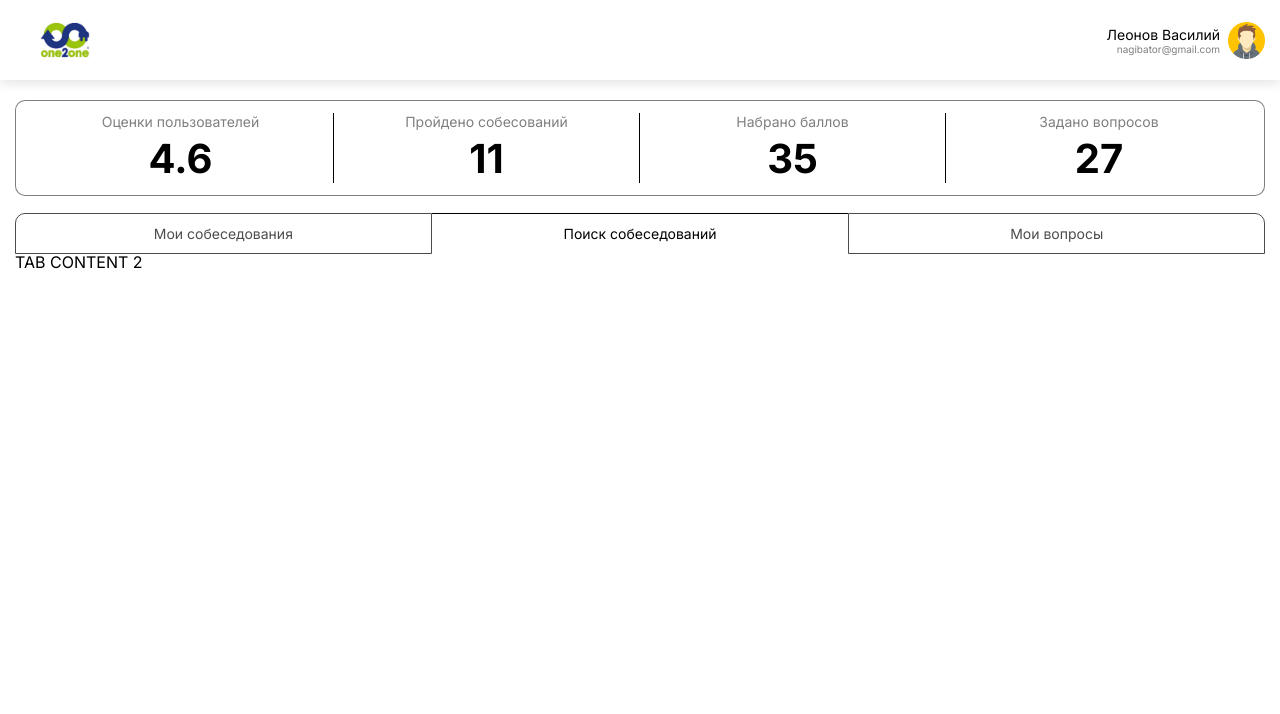
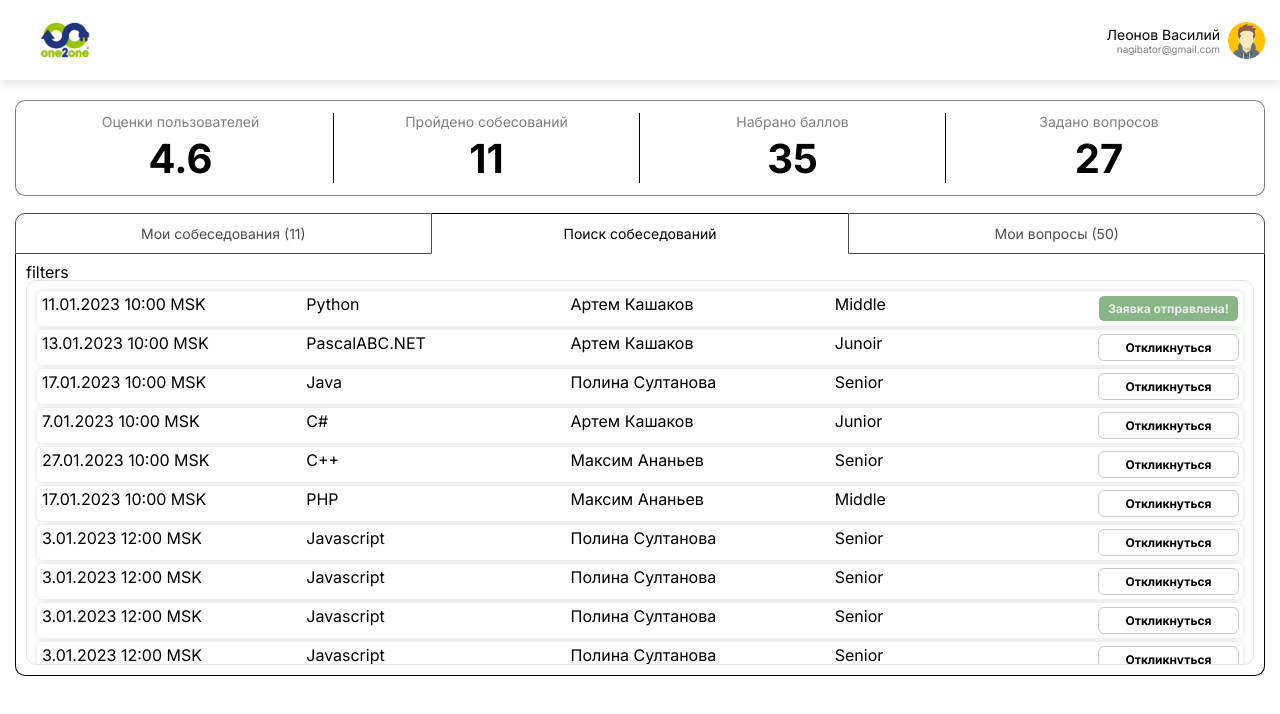
Before and after one commit to NikolayMurashkin/one-to-one_next, a Next.js app: page /interview in a window 1280 px wide. Both pictures are taken after a click on the element "Поиск собеседований". Shown: the top 714 px of the page. Built offline with nearby package versions, Linux system fonts and the light colour scheme.

Commit message:
added find inteviews list

```diff
--- a/components/interview/InterviewTabs.module.scss
+++ b/components/interview/InterviewTabs.module.scss
@@ -1,3 +1,39 @@
 .interviewTabs {
 	padding: 0 15px;
+
+	.tab {
+		border: 1px solid var(--black);
+		border-top: none;
+		border-bottom-left-radius: 10px 10px;
+		border-bottom-right-radius: 10px 10px;
+		padding: 10px;
+	}
+
+	.content {
+		border: 1px solid rgba(0, 0, 0, 0.1);
+		border-radius: 10px;
+		padding: 10px 10px 10px 10px;
+		max-height: 385px;
+		overflow-y: auto;
+		&::-webkit-scrollbar {
+			width: 28px;
+			height: 0;
+		}
+		&::-webkit-scrollbar-thumb {
+			height: 1em;
+			border: 10px solid rgba(0, 0, 0, 0);
+			background-clip: padding-box;
+			-webkit-border-radius: 15px;
+			background-color: rgba(0, 0, 0, 0.1);
+			-webkit-box-shadow: inset 0 0 0 1px rgba(0, 0, 0, 0.025);
+		}
+		&::-webkit-scrollbar-button {
+			width: 0;
+			height: 0;
+			display: none;
+		}
+		&::-webkit-scrollbar-corner {
+			background-color: transparent;
+		}
+	}
 }
--- a/components/interview/InterviewTabs.tsx
+++ b/components/interview/InterviewTabs.tsx
@@ -3,12 +3,13 @@ import { useState } from 'react';
 import styles from './InterviewTabs.module.scss';
 import { Tabs } from './../ui/tabs/Tabs';
 import { TTab } from '../ui/tabs/Tabs.props';
+import { TabContent } from './TabContent';
 
 export const InterviewTabs = () => {
 	const tabs: TTab[] = [
-		{ id: '1', label: 'Мои собеседования' },
+		{ id: '1', label: 'Мои собеседования (11)' },
 		{ id: '2', label: 'Поиск собеседований' },
-		{ id: '3', label: 'Мои вопросы' },
+		{ id: '3', label: 'Мои вопросы (50)' },
 	];
 
 	const [selectedTabId, setSelectedTabId] = useState(tabs[0].id);
@@ -24,10 +25,13 @@ export const InterviewTabs = () => {
 				selectedId={selectedTabId}
 				tabs={tabs}
 			/>
-			<div className={styles.content}>
-				{selectedTabId === tabs[0].id && <div>TAB CONTENT 1</div>}
-				{selectedTabId === tabs[1].id && <div>TAB CONTENT 2</div>}
-				{selectedTabId === tabs[2].id && <div>TAB CONTENT 3</div>}
+			<div className={styles.tab}>
+				<div>filters</div>
+				<div className={styles.content}>
+					{selectedTabId === tabs[0].id && <div>TAB CONTENT 1</div>}
+					{selectedTabId === tabs[1].id && <TabContent />}
+					{selectedTabId === tabs[2].id && <div>TAB CONTENT 3</div>}
+				</div>
 			</div>
 		</section>
 	);
--- a/components/interview/TabContent.module.scss
+++ b/components/interview/TabContent.module.scss
@@ -0,0 +1,5 @@
+.list {
+	display: flex;
+	flex-direction: column;
+	row-gap: 4px;
+}
--- a/components/interview/TabContent.tsx
+++ b/components/interview/TabContent.tsx
@@ -2,12 +2,110 @@ import styles from './TabContent.module.scss';
 import { TabItem } from './TabItem';
 
 export const TabContent = () => {
-	return<section>
-		<div>filters</div>
-		<ul className={styles.list}>
-			<li className={styles.item}>
-				<TabItem  />
-			</li>
-		</ul>
-	</section>
-}
+	return (
+		<section>
+			<ul className={styles.list}>
+				<li className={styles.item}>
+					<TabItem
+						buttonText='Заявка отправлена!'
+						color='secondary'
+						stack='Python'
+						date='11.01.2023 10:00 MSK'
+						name='Артем Кашаков'
+						grade='Middle'
+					/>
+				</li>
+				<li className={styles.item}>
+					<TabItem
+						buttonText='Откликнуться'
+						color='ghost'
+						stack='PascalABC.NET'
+						date='13.01.2023 10:00 MSK'
+						name='Артем Кашаков'
+						grade='Junoir'
+					/>
+				</li>
+				<li className={styles.item}>
+					<TabItem
+						buttonText='Откликнуться'
+						color='ghost'
+						stack='Java'
+						date='17.01.2023 10:00 MSK'
+						name='Полина Султанова'
+						grade='Senior'
+					/>
+				</li>
+				<li className={styles.item}>
+					<TabItem
+						buttonText='Откликнуться'
+						color='ghost'
+						stack='C#'
+						date='7.01.2023 10:00 MSK'
+						name='Артем Кашаков'
+						grade='Junior'
+					/>
+				</li>
+				<li className={styles.item}>
+					<TabItem
+						buttonText='Откликнуться'
+						color='ghost'
+						stack='C++'
+						date='27.01.2023 10:00 MSK'
+						name='Максим Ананьев'
+						grade='Senior'
+					/>
+				</li>
+				<li className={styles.item}>
+					<TabItem
+						buttonText='Откликнуться'
+						color='ghost'
+						stack='PHP'
+						date='17.01.2023 10:00 MSK'
+						name='Максим Ананьев'
+						grade='Middle'
+					/>
+				</li>
+				<li className={styles.item}>
+					<TabItem
+						buttonText='Откликнуться'
+						color='ghost'
+						stack='Javascript'
+						date='3.01.2023 12:00 MSK'
+						name='Полина Султанова'
+						grade='Senior'
+					/>
+				</li>
+				<li className={styles.item}>
+					<TabItem
+						buttonText='Откликнуться'
+						color='ghost'
+						stack='Javascript'
+						date='3.01.2023 12:00 MSK'
+						name='Полина Султанова'
+						grade='Senior'
+					/>
+				</li>
+				<li className={styles.item}>
+					<TabItem
+						buttonText='Откликнуться'
+						color='ghost'
+						stack='Javascript'
+						date='3.01.2023 12:00 MSK'
+						name='Полина Султанова'
+						grade='Senior'
+					/>
+				</li>
+				<li className={styles.item}>
+					<TabItem
+						buttonText='Откликнуться'
+						color='ghost'
+						stack='Javascript'
+						date='3.01.2023 12:00 MSK'
+						name='Полина Султанова'
+						grade='Senior'
+					/>
+				</li>
+			</ul>
+		</section>
+	);
+};
--- a/components/interview/TabItem.module.scss
+++ b/components/interview/TabItem.module.scss
@@ -1,3 +1,13 @@
 .tabItem {
 	display: flex;
+	background: var(--white);
+	box-shadow: 0px 0px 5px rgba(0, 0, 0, 0.15);
+	border-radius: 5px;
+	justify-content: space-between;
+	align-items: flex-start;
+	padding: 5px;
+
+	.text {
+		flex: 1 1 20%;
+	}
 }
--- a/components/interview/TabItem.props.ts
+++ b/components/interview/TabItem.props.ts
@@ -1,4 +1,8 @@
 export type TTabItemProps = {
 	buttonText: string;
 	color: 'primary' | 'secondary' | 'ghost';
+	stack: string;
+	name: string;
+	date: string;
+	grade: string;
 };
--- a/components/interview/TabItem.tsx
+++ b/components/interview/TabItem.tsx
@@ -2,13 +2,20 @@ import styles from './TabItem.module.scss';
 import Button from './../ui/button/Button';
 import { TTabItemProps } from './TabItem.props';
 
-export const TabItem: React.FC<TTabItemProps> = ({ buttonText, color }) => {
+export const TabItem: React.FC<TTabItemProps> = ({
+	buttonText,
+	color,
+	stack,
+	name,
+	date,
+	grade,
+}) => {
 	return (
-		<section className={styles.tabitem}>
-			<span className={styles.text}>11.01.2023 10:00 MSK</span>
-			<span className={styles.text}>PascalABC.NET</span>
-			<span className={styles.text}>Артем Кашаков</span>
-			<span className={styles.text}>Middle</span>
+		<section className={styles.tabItem}>
+			<span className={styles.text}>{date}</span>
+			<span className={styles.text}>{stack}</span>
+			<span className={styles.text}>{name}</span>
+			<span className={styles.text}>{grade}</span>
 			<Button color={color} text={buttonText} />
 		</section>
 	);
--- a/components/ui/button/Button.module.scss
+++ b/components/ui/button/Button.module.scss
@@ -6,11 +6,26 @@
 	font-size: 14px;
 	line-height: 17px;
 	border-radius: 5px;
+	font-family: inherit;
 }
 
 .primary {
 	background: var(--red);
 }
 .secondary {
-	background: #a9a6a6;
+	background: var(--green);
+	font-size: 12px;
+	line-height: 15px;
+	color: rgba(255, 255, 255, 0.8);
+	padding: 5px;
+	width: 139px;
 }
+.ghost {
+	background: var(--white);
+	font-size: 12px;
+	line-height: 15px;
+	color: var(--black);
+	outline: 1px solid rgba(0, 0, 0, 0.2);
+	padding: 5px;
+	width: 139px;
+}
--- a/components/ui/button/Button.tsx
+++ b/components/ui/button/Button.tsx
@@ -1,20 +1,20 @@
+import classNames from 'classnames';
+
 import styles from './Button.module.scss';
 import { TButtonProps } from './Button.props';
 
 const Button: React.FC<TButtonProps> = ({ text, color }) => {
-	if (color === 'primary') {
-		return (
-			<button className={`${styles.button} ${styles.primary}`}>
-				{text}
-			</button>
-		);
-	} else {
-		return (
-			<button className={`${styles.button} ${styles.secondary}`}>
-				{text}
-			</button>
-		);
-	}
+	return (
+		<button
+			className={classNames(styles.button, {
+				[styles.primary]: color === 'primary',
+				[styles.secondary]: color === 'secondary',
+				[styles.ghost]: color === 'ghost',
+			})}
+		>
+			{text}
+		</button>
+	);
 };
 
 export default Button;
```
